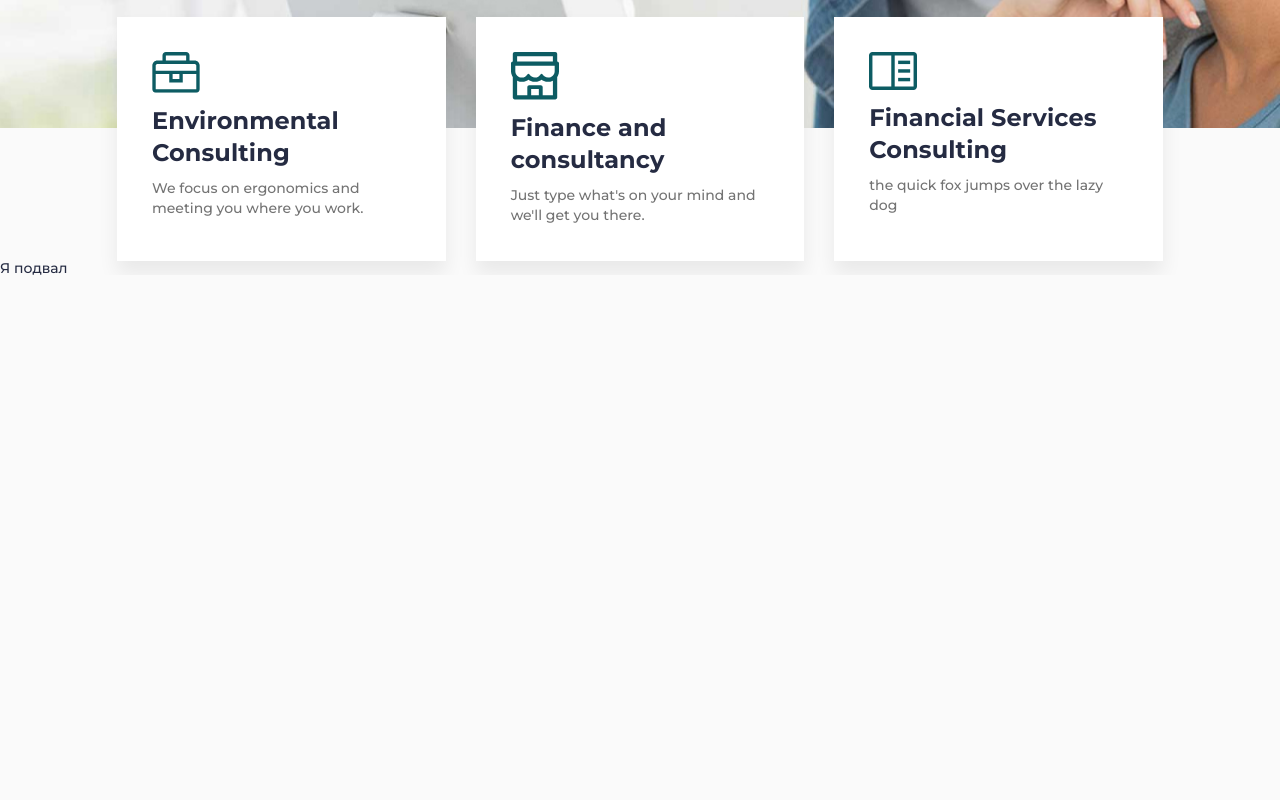
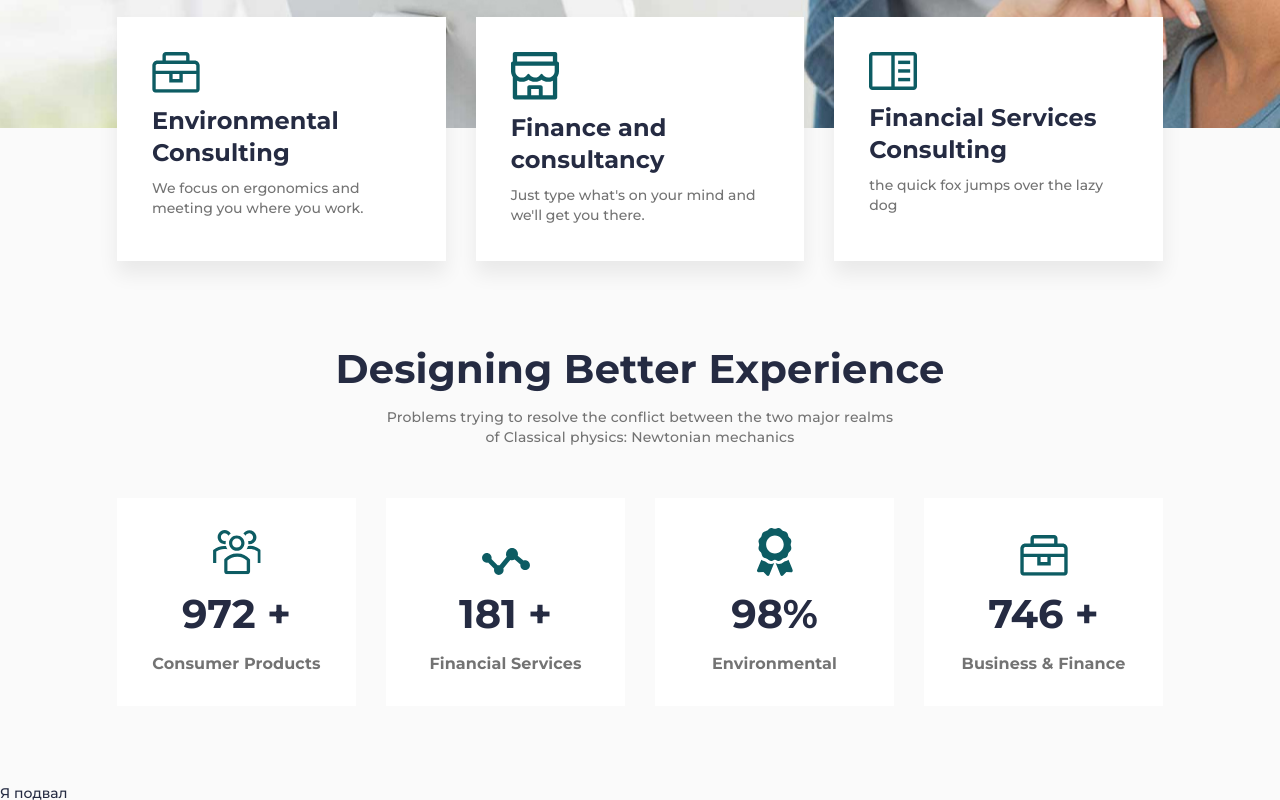
Before and after one commit to Nielll951/Relvise, a plain HTML site: page index.html in a window 1280 px wide. Shown: the part 663-1463 px from the top of the page. Before the commit the page ends 938 px from the top, so only its background shows below. Drawn offline with Linux system fonts and the light colour scheme.

Commit message:
completed section advantages

```diff
--- a/css/style.css
+++ b/css/style.css
@@ -30,6 +30,7 @@ h6 {
 html,
 body {
 	height: 100%;
+	background: #FAFAFA;
 	line-height: 1;
 	background: #fafafa;
 	font-size: 14px;
@@ -136,6 +137,35 @@ body {
 	margin-top: -111px;
 	position: relative;
 	z-index: 2;
+}
+.page__advantages {
+}
+/* ------HEADER-BLOCK---------------------------------------------------------*/
+.header-block {
+	text-align: center;
+	letter-spacing: 0.2px;
+}
+.header-block__title {
+	font-size: 40px;
+	line-height: 142%;
+	font-weight: 700;
+}
+.header-block__title:not(:last-child) {
+	margin-bottom: 10px;
+}
+.header-block__subtitle {
+	line-height: 142%;
+	color: #737373;
+}
+@media (max-width: 992px) {
+	.header-block__title {
+		font-size: 35px;
+	}
+}
+@media (max-width: 767px) {
+	.header-block__title {
+		font-size: 30px;
+	}
 }
 /* --------MAIN-BLOCK--------------------------------------------------*/
 .main-block {
@@ -313,4 +343,73 @@ body {
 	color: #737373;
 	line-height: 142%;
 }
+/* ----------------------------------------------------------------------*/
+.advantages {
+	padding: 80px 0;
+}
+@media (max-width: 992px) {
+	.advantages {
+		padding: 50px 0;
+	}
+}
+@media (max-width: 767px) {
+	.advantages {
+		padding: 40px 0;
+	}
+}
+.advantages__container {
+}
+.advantages__header {
+	margin-bottom: 50px;
+}
+@media (max-width: 767px) {
+	.advantages__header {
+		margin-bottom: 25px;
+	}
+}
+.advantages__body {
+	display: flex;
+	flex-wrap: wrap;
+	margin: 0 -15px -30px;
+}
+.advantages__column {
+	padding: 0 15px;
+	margin-bottom: 30px;
+	flex: 0 1 25%;
+}
+@media (max-width: 1020px) {
+	.advantages__column {
+		flex: 0 1 50%;
+	}
+}
+@media (max-width: 560px) {
+	.advantages__column {
+		flex: 0 1 100%;
+	}
+}
+.advantages__item {
+	background-color: #fff;
+	padding: 30px;
+	text-align: center;
+	font-weight: 700;
+}
+.advantages__item > *:not(:last-child) {
+	margin-bottom: 10px;
+}
+.advantages__icon {
+	height: 48px;
+	display: flex;
+	align-items: flex-end;
+	justify-content: center;
+}
+.advantages__value {
+	font-size: 40px;
+	line-height: 142%;
+}
+.advantages__text {
+	color: #737373;
+	font-size: 16px;
+	line-height: 150%;
+	letter-spacing: 0.1px;
+}
 /* ------FOOTER---------------------------------------------------------*/
--- a/index.html
+++ b/index.html
@@ -140,6 +140,55 @@
 					</div>
 				</div>
 			</section>
+			<section class="page__advantages advantages">
+				<div class="advantages__container _container">
+					<div class="advantages__header header-block">
+						<h2 class="header-block__title">Designing Better Experience</h2>
+						<div class="header-block__subtitle">
+							Problems trying to resolve the conflict between the two major realms <br>
+							of Classical physics: Newtonian mechanics
+						</div>
+					</div>
+					<div class="advantages__body">
+						<div class="advantages__column">
+							<div class="advantages__item">
+								<div class="advantages__icon">
+									<img src="img/advantages/01.svg" alt="Consumer Products">
+								</div>
+								<div class="advantages__value">972 +</div>
+								<div class="advantages__text">Consumer Products</div>
+							</div>
+						</div>
+						<div class="advantages__column">
+							<div class="advantages__item">
+								<div class="advantages__icon">
+									<img src="img/advantages/02.svg" alt="Financial Services">
+								</div>
+								<div class="advantages__value">181 +</div>
+								<div class="advantages__text">Financial Services</div>
+							</div>
+						</div>
+						<div class="advantages__column">
+							<div class="advantages__item">
+								<div class="advantages__icon">
+									<img src="img/advantages/03.svg" alt="Environmental">
+								</div>
+								<div class="advantages__value">98%</div>
+								<div class="advantages__text">Environmental</div>
+							</div>
+						</div>
+						<div class="advantages__column">
+							<div class="advantages__item">
+								<div class="advantages__icon">
+									<img src="img/advantages/04.svg" alt="Business & Finance">
+								</div>
+								<div class="advantages__value">746 +</div>
+								<div class="advantages__text">Business & Finance</div>
+							</div>
+						</div>
+					</div>
+				</div>
+			</section>
 		</main>
 		<footer class="footer">Я подвал</footer>
 	</div>
```
